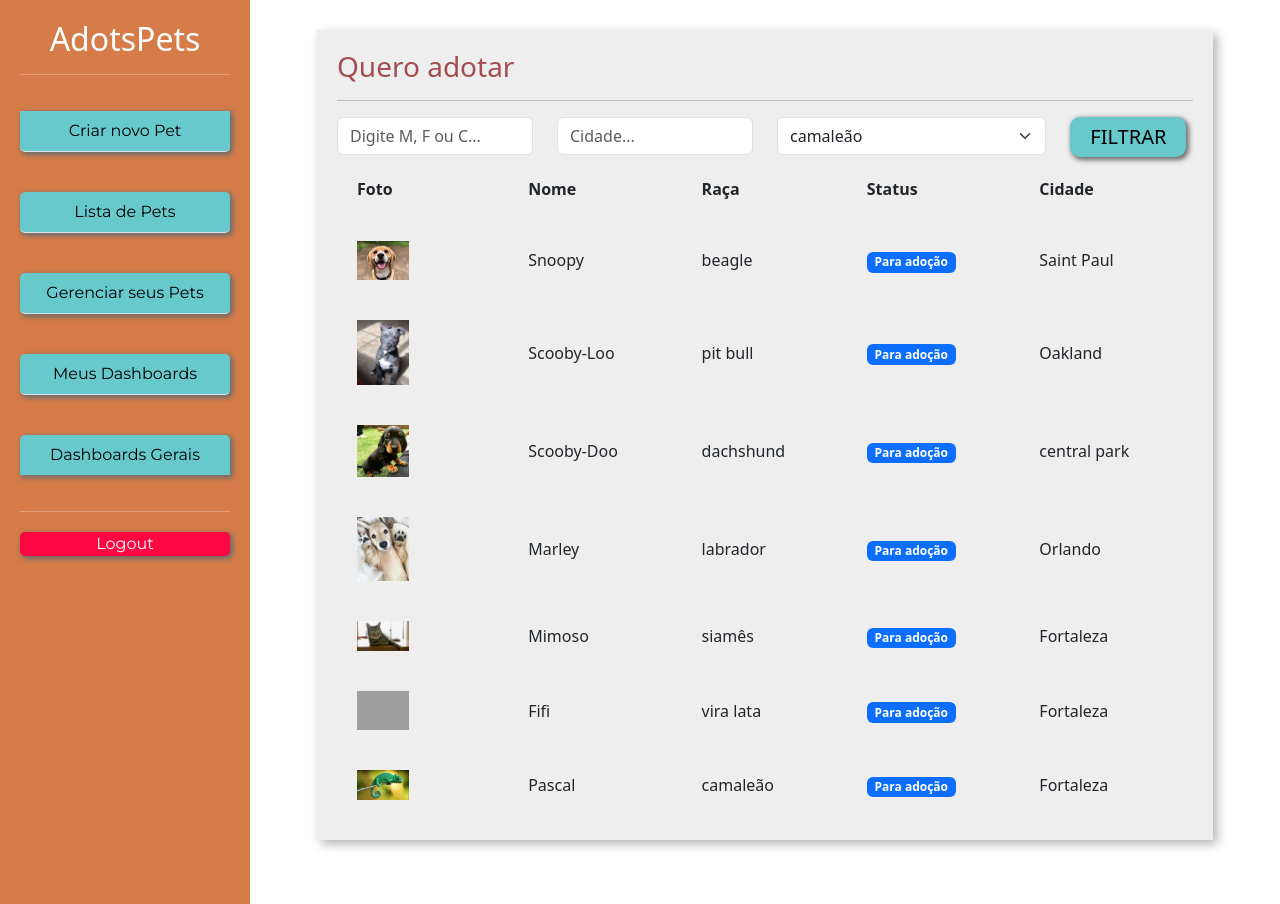
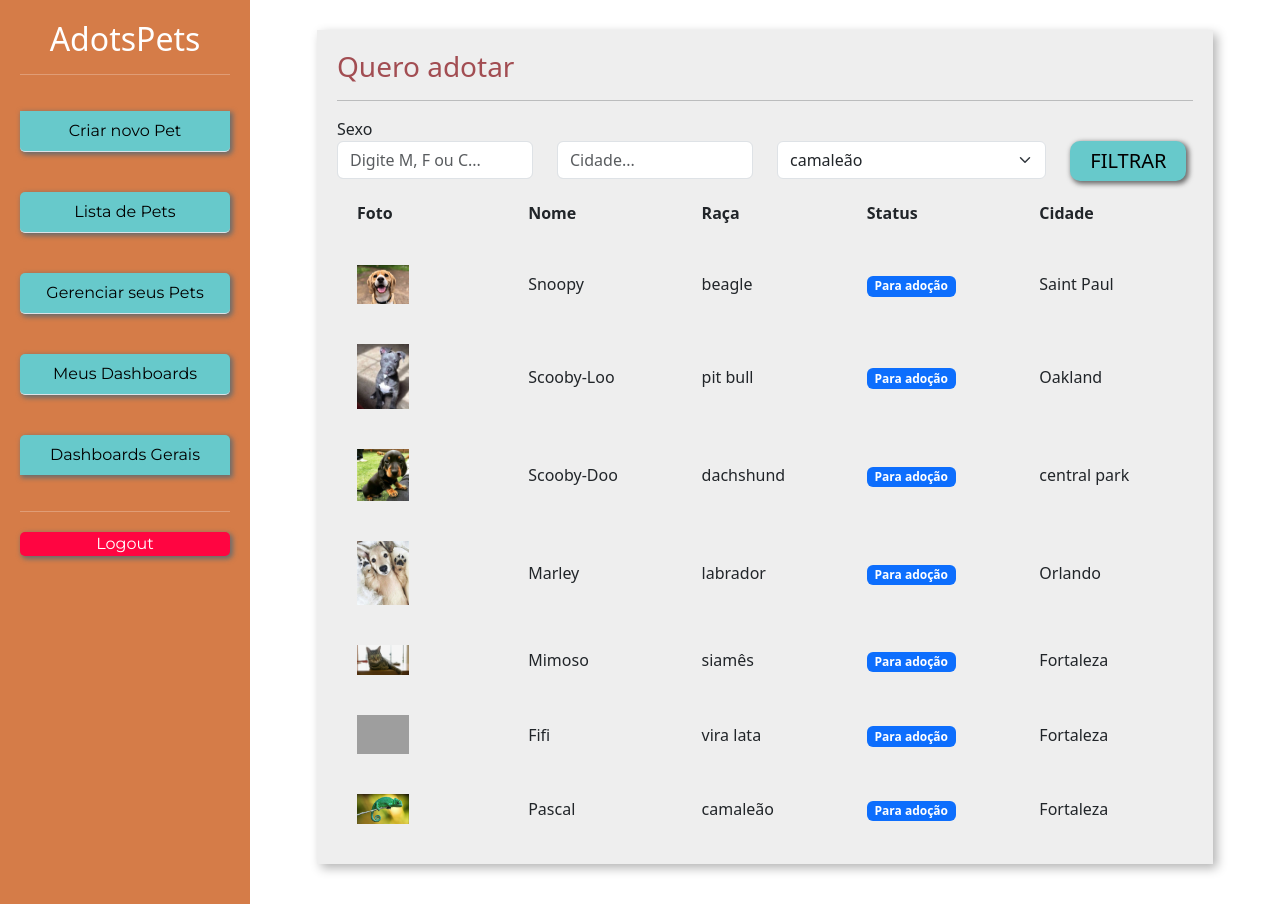
Before and after one commit to Icar0S/plataforma-AdotsPets, a Django app: page /adotar/ in a window 1280 px wide. Shown: the top 904 px of the page. Run offline with Django 4.2, Linux system fonts and the light colour scheme; data comes from the database, SQL or seed files in the repository; grey boxes are pictures that could not be loaded.

Commit message:
legenda input sexo in filter

```diff
--- a/adotar/templates/listar_pets.html
+++ b/adotar/templates/listar_pets.html
@@ -80,6 +80,7 @@
             <hr>
             <form action="{% url 'listar_pets' %}" method="GET">
               <div class="row">
+                <text>Sexo</text>
                 <div class="col-md-3">
                   <input type="text" placeholder="Digite M, F ou C..." value="{% if sexo %}{{sexo}}{% endif %}" name="sexo"
                     class="form-control">
```
